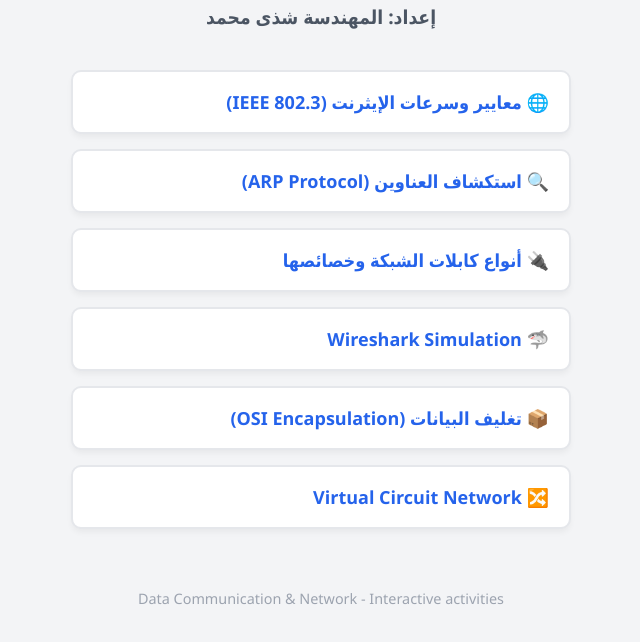
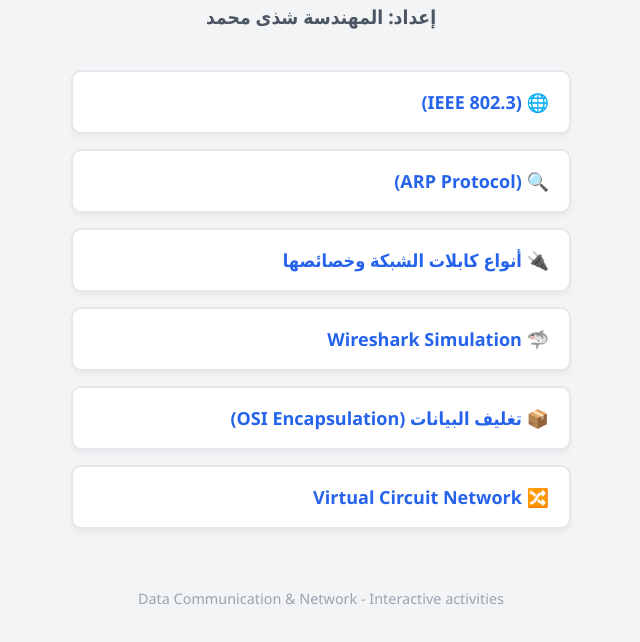
Before and after one commit to Engshadamoh/SHM-DATACOMM, a plain HTML site: page index.html in a window 1280 px wide. Shown: the part 138-780 px from the top of the page, without its empty margins (319-959 px from the left). Drawn offline with Linux system fonts and the light colour scheme.

Commit message:
Update index.html

```diff
--- a/index.html
+++ b/index.html
@@ -88,12 +88,12 @@
 
     <!-- قائمة المحاكيات التفاعلية -->
     <div class="menu">
-        <a href="ethernet_evolution.html">🌐  معايير وسرعات الإيثرنت (IEEE 802.3)</a>
-        <a href="lan_simulation.html">🔍  استكشاف العناوين (ARP Protocol)</a>
+        <a href="ethernet_evolution.html">🌐   (IEEE 802.3)</a>
+        <a href="lan_simulation.html">🔍   (ARP Protocol)</a>
         <a href="cables.html">🔌 أنواع كابلات الشبكة وخصائصها</a>
         <a href="wireshark_simulation.html">🦈 Wireshark Simulation  </a>
         <a href="osi_simulation.html">📦  تغليف البيانات (OSI Encapsulation)</a>
-        <a href="virtual_circuit_simulation.html">🔀 Virtual Circuit Network </a>
+        <a href="virtual_circuit_networks.html">🔀 Virtual Circuit Network </a>
     </div>
 
     <div class="footer">
```
